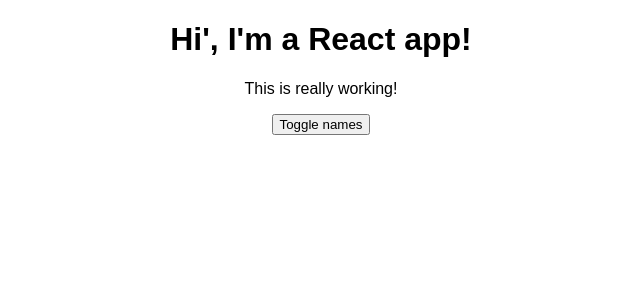
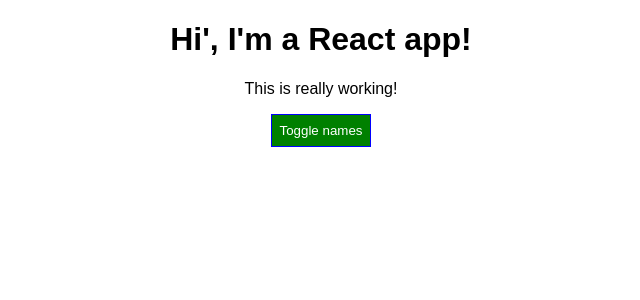
Before and after one commit to issue4th/ReactLearn, a React (Create React App) app in the folder client/: page / in a window 1280 px wide. Shown: the top 300 px of the page, without its empty margins (319-959 px from the left). Built offline with nearby package versions, Linux system fonts and the light colour scheme.

Commit message:
Context-sensitive styling for toggle button

```diff
--- a/client/src/components/Cockpit/Cockpit.js
+++ b/client/src/components/Cockpit/Cockpit.js
@@ -2,12 +2,27 @@
 
 import classes from './Cockpit.css';
 
+const buttonStyle = {
+  color: 'white',
+  border: '1px solid blue',
+  padding: '8px',
+  cursor: 'pointer',
+};
+
 const cockpit = (props) => {
+  const showPersons = props.showPersons;
+  const toggleStyle = {
+    ...buttonStyle,
+    backgroundColor: showPersons ? 'red' : 'green',
+  };
+
   return (
     <div className={classes.Cockpit}>
       <h1>Hi', I'm a React app!</h1>
       <p>This is really working!</p>
-      <button onClick={props.clickHandler}>Toggle names</button>
+      <button style={toggleStyle} onClick={props.clickHandler}>
+        Toggle names
+      </button>
     </div>
   );
 };
--- a/client/src/containers/App.js
+++ b/client/src/containers/App.js
@@ -27,7 +27,8 @@
   };
 
   render = () => {
-    const personsJsx = !this.state.showPersons ? null : (
+    const showPersons = this.state.showPersons;
+    const personsJsx = !showPersons ? null : (
       <Persons
         persons={this.state.persons}
         clickHandler={this.switchNameHandler}
@@ -36,7 +37,10 @@
 
     return (
       <div className='App'>
-        <Cockpit clickHandler={this.togglePersonshandler} />
+        <Cockpit
+          showPersons={showPersons}
+          clickHandler={this.togglePersonshandler}
+        />
         {personsJsx}
       </div>
     );
```
